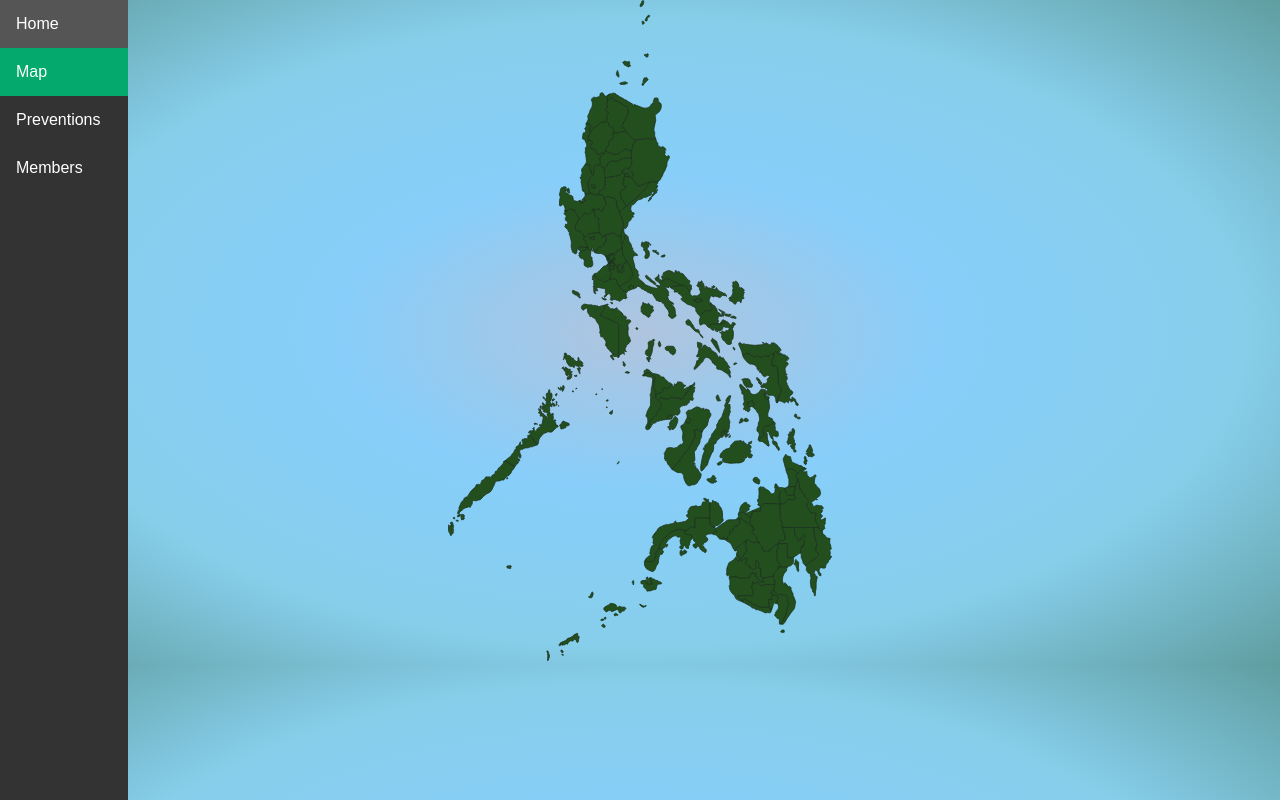
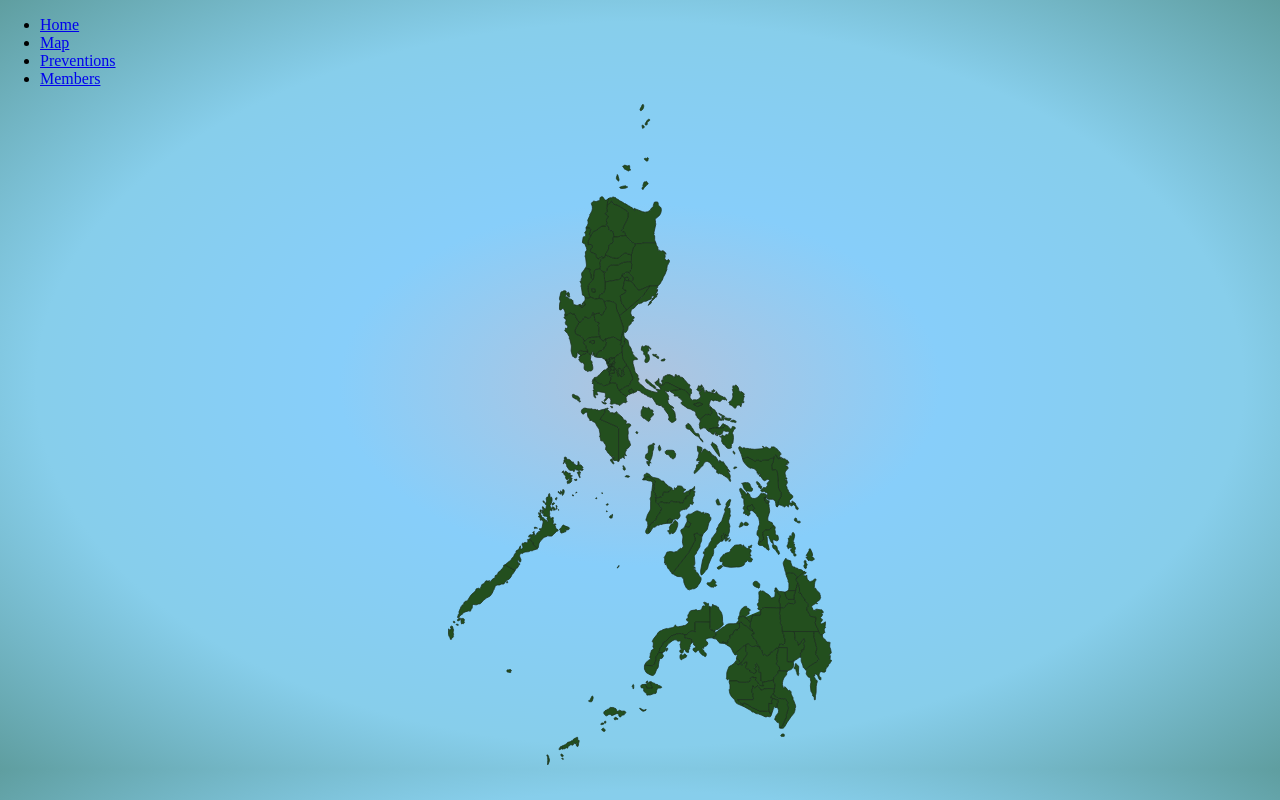
Before and after one commit to hungrysushi1/bastamapa, a plain HTML site: page index.html in a window 1280 px wide. Drawn offline with Linux system fonts and the light colour scheme.

Commit message:
style.css

```diff
--- a/css/style.css
+++ b/css/style.css
@@ -17,7 +17,7 @@ main {
     padding: 1rem;
 }
 
-ul {
+#ul {
   list-style-type: none;
   margin: 0;
   padding: 0;
@@ -30,19 +30,19 @@ ul {
 font-family: sans-serif;
 }
 
-li a {
+#li a {
   display: block;
   color: #fff;
   padding: 15px 16px;
   text-decoration: none;
 }
 
-li a.active {
+#li a.active {
   background-color: #04AA6D;
   color: white;
 }
 
-li a:hover:not(.active) {
+#li a:hover:not(.active) {
   background-color: #555;
   color: white;
 }
```
